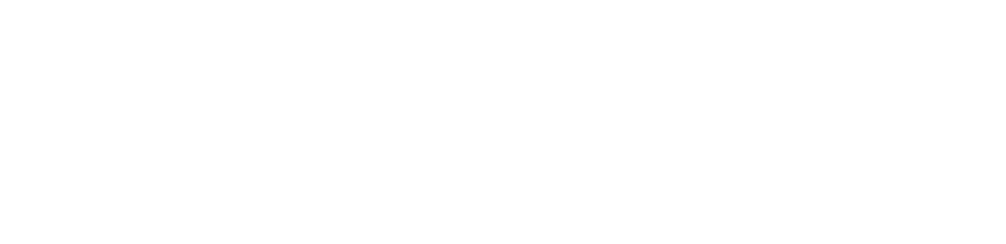
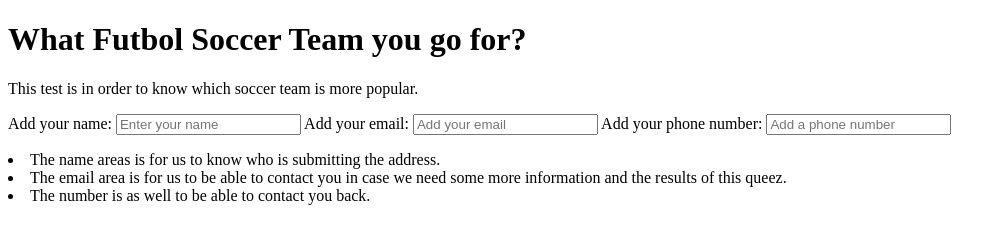
Before and after one commit to czantira/Survey-project, a plain HTML site: page index.html in a window 1280 px wide. Shown: the whole page, without its empty margins (0-1006 px from the left). Drawn offline with Linux system fonts and the light colour scheme.

Commit message:
new updates

```diff
--- a/index.html
+++ b/index.html
@@ -8,10 +8,28 @@
 </head>
 <body>
 
-    <h1 id="title"></h1>
-    <p></p>
+    <h1 id="title">What Futbol Soccer Team you go for?</h1>
+    <p id="description">This test is in order to know which soccer team is more popular.</p>
+
+    <form action="" id="survey-form">
+        <label for="" id="name"> Add your name:
+            <input type="text" placeholder="Enter your name" required>
+        </label>
+        <label for="" id="email">Add your email:
+            <input type="text" placeholder="Add your email" pattern=".+@.+" required>
+        </label>
+        <label for="" id="number">Add your phone number:
+            <input type="tel" placeholder="Add a phone number" pattern="[0-9]{3}-[0-9]{3}-[0-9]{4}" min="000000000" max="999999999">
+        </label>
+
+        <p>
+            <li><label for="" id="name-label">The name areas is for us to know who is submitting the address.</label></li>
+            <li><label for="" id="email-label">The email area is for us to be able to contact you in case we need some more information and the results of this queez.</label></li>
+            <li><label for="" id="number-label">The number is as well to be able to contact you back.</label></li>
+        </p>
 
 
+    </form>
 
 </body>
 </html>
```
